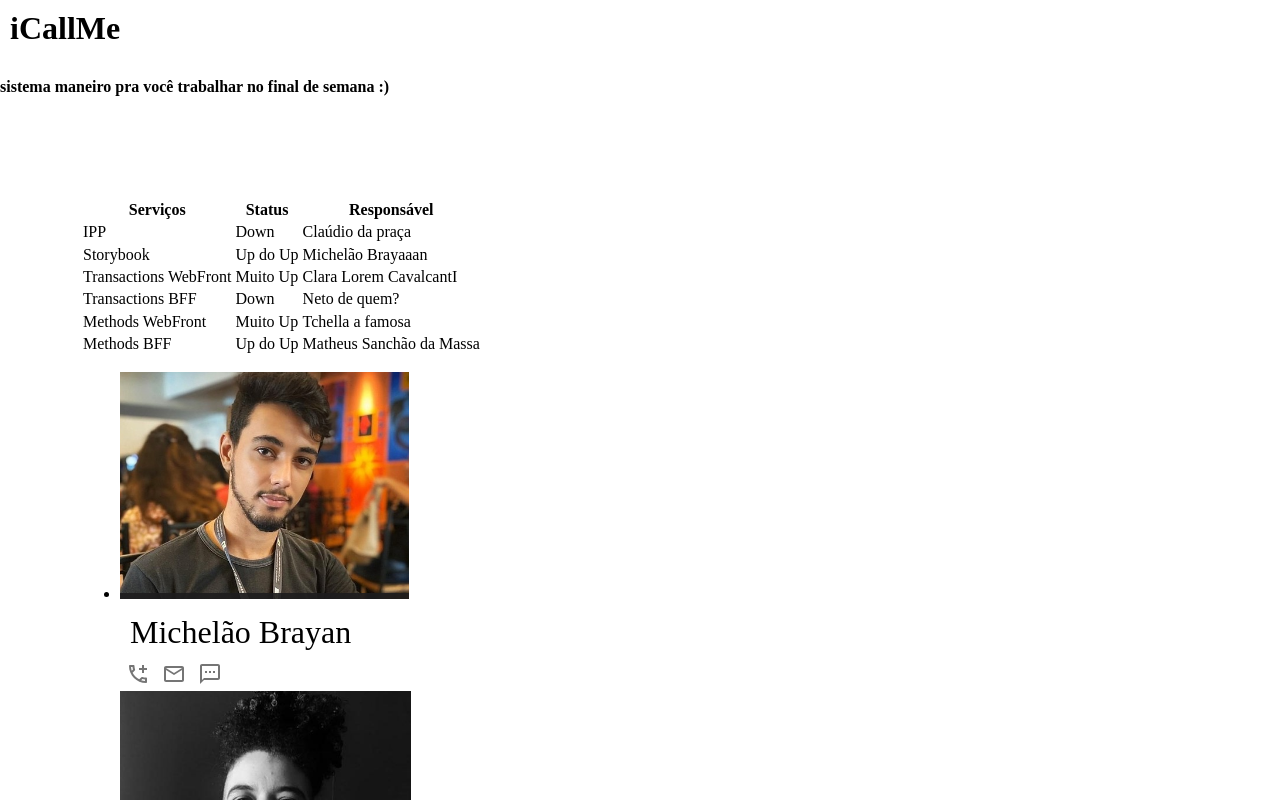
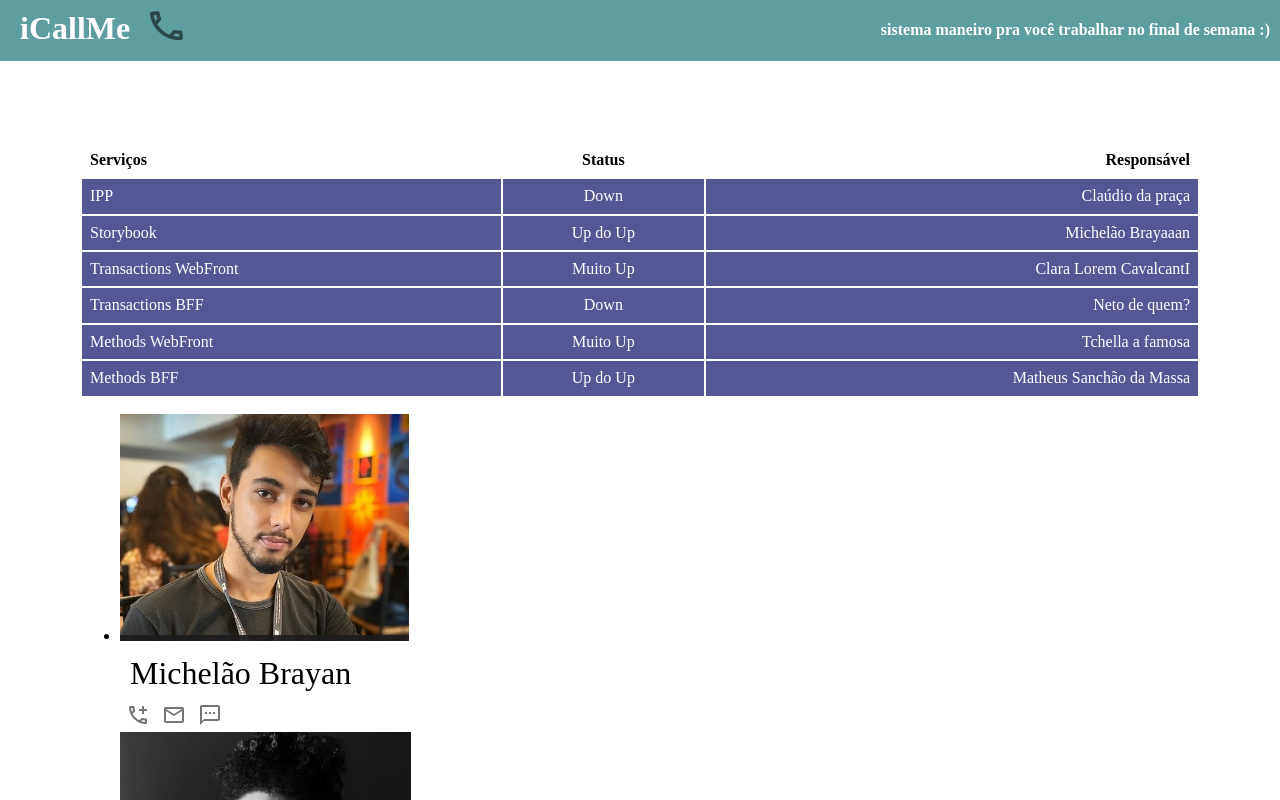
Before and after one commit to MatheusSanchez/templateCSS, a React (Create React App) app: page / in a window 1280 px wide. Shown: the top 800 px of the page. Built offline with nearby package versions, Linux system fonts and the light colour scheme.

Commit message:
estilo tabela

```diff
--- a/src/components/header/header.css
+++ b/src/components/header/header.css
@@ -1,8 +1,8 @@
-/* .header {
+.header {
   display: flex;
   padding: 0 10px;
+  justify-content: space-between;
   background-color: cadetblue;
-  justify-content: space-between;
 }
 
 .header__title:after {
@@ -16,4 +16,4 @@
 .header__title, .header__subtitle {
   color: white;
   display: flex;
-} */
+}
--- a/src/components/table/table.css
+++ b/src/components/table/table.css
@@ -1,4 +1,4 @@
-/* .table {
+.table {
   width: 100%;
 }
 
@@ -23,4 +23,4 @@
 
 .right {
   text-align: right;
-} */
+}
```
